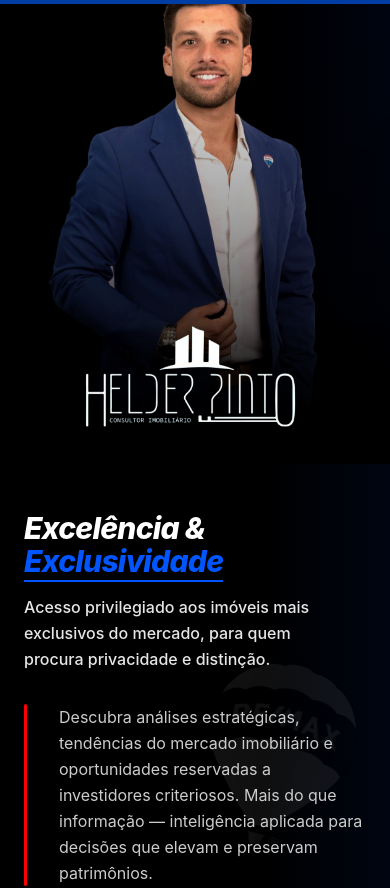
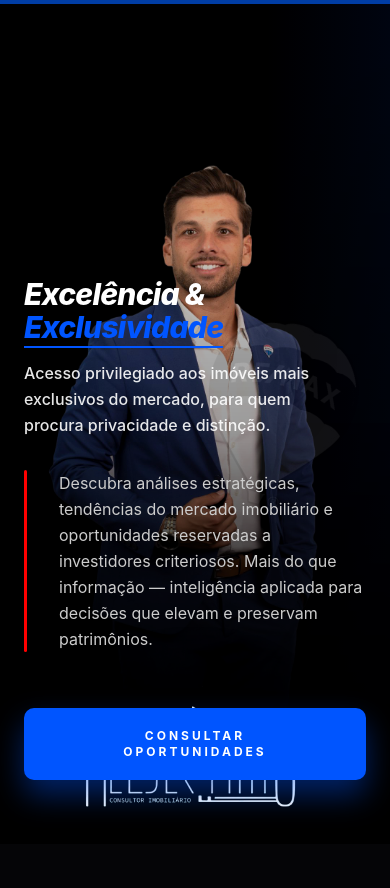
Before and after one commit to vitoriaservicosdepintura-arch/helderconsultorremax, a React (Vite) app: page / in a window 390 px wide. Shown: the top 888 px of the page. Built offline with nearby package versions, Linux system fonts and the light colour scheme.

Commit message:
Add files via upload

```diff
--- a/src/components/Footer.tsx
+++ b/src/components/Footer.tsx
@@ -61,12 +61,11 @@ const Footer = () => {
                   <p className="text-white font-bold">+351 961 526 716</p>
                 </div>
               </li>
-              <li className="flex items-start space-x-4">
-                <Phone className="w-5 h-5 text-brand mt-0.5 shrink-0" />
-                <div className="text-sm">
-                  <p className="text-zinc-400">Rede Fixa Nacional</p>
-                  <p className="text-white font-bold">+351 232 373 044</p>
-                </div>
+              <li className="flex items-center space-x-4">
+                <Mail className="w-5 h-5 text-brand shrink-0" />
+                <a href="mailto:hpinto@remax.pt" className="text-white font-bold text-sm hover:text-brand transition-colors">
+                  hpinto@remax.pt
+                </a>
               </li>
             </ul>
           </div>
@@ -87,12 +86,6 @@ const Footer = () => {
                   Castro Daire, Portugal
                 </a>
               </li>
-              <li className="flex items-center space-x-4">
-                <Mail className="w-5 h-5 text-brand shrink-0" />
-                <a href="mailto:hpinto@remax.pt" className="text-zinc-400 text-sm hover:text-brand-light transition-colors">
-                  hpinto@remax.pt
-                </a>
-              </li>
             </ul>
           </div>
         </div>
--- a/src/components/Hero.tsx
+++ b/src/components/Hero.tsx
@@ -24,7 +24,7 @@ const Hero = () => {
   return (
     <section
       ref={containerRef}
-      className="relative w-full min-h-screen flex flex-col lg:flex-row items-center justify-between overflow-hidden bg-[#000000] [perspective:1200px]"
+      className="relative w-full h-screen lg:min-h-screen flex flex-col lg:flex-row items-center justify-between overflow-hidden bg-[#000000] [perspective:1200px]"
     >
       {/*
         ORGANIZAÇÃO DE CAMADAS (Z-INDEX):
@@ -34,13 +34,13 @@ const Hero = () => {
         z-30: Branding e Logos Flutuantes
       */}
 
-      {/* CAMADA 20: COLUNA ESQUERDA - FOTO DE PERFIL (PROFISSIONAL & 4K) */}
+      {/* CAMADA 20: FOTO DE PERFIL (PROFISSIONAL & 4K) - UNIFICADA NO MOBILE */}
       <motion.div
         style={{ skewY: sectionSkew }}
-        initial={{ opacity: 0, x: -30, scale: 0.95 }}
-        animate={{ opacity: 1, x: 0, scale: 1.0 }}
-        transition={{ duration: 1.2, ease: 'easeOut' }}
-        className="relative w-full lg:w-[45%] h-[55vh] sm:h-[65vh] lg:h-screen z-20 flex flex-col justify-end overflow-hidden"
+        initial={{ opacity: 0, scale: 0.95 }}
+        animate={{ opacity: 1, scale: 1.0 }}
+        transition={{ duration: 1.5, ease: 'easeOut' }}
+        className="absolute lg:relative inset-0 w-full lg:w-[45%] h-full z-10 lg:z-20 flex flex-col justify-end overflow-hidden"
       >
         <motion.div
           style={{
@@ -54,16 +54,16 @@ const Hero = () => {
           <img
             src="/helder1.png"
             alt="Helder Pinto"
-            className="w-full h-full object-cover lg:object-[center_10%] contrast-[1.05] brightness-[1.05] saturate-[1.02] origin-top pointer-events-none"
+            className="w-full h-full object-contain lg:object-cover lg:object-[center_10%] contrast-[1.05] brightness-[1.05] saturate-[1.02] origin-top pointer-events-none"
             style={{
               WebkitBackfaceVisibility: 'hidden',
               backfaceVisibility: 'hidden',
               transform: 'translateZ(0)'
             }}
           />
-          {/* Degradê de base reforçado para "aterrar" a imagem e a logo */}
-          <div className="absolute inset-0 bg-gradient-to-t from-black via-black/40 to-transparent opacity-100 z-20" />
-          <div className="absolute bottom-0 left-0 w-full h-[30%] bg-gradient-to-t from-black to-transparent z-20" />
+          {/* Degradê de base unificado para o mobile */}
+          <div className="absolute inset-0 bg-gradient-to-t from-black via-black/40 lg:via-black/20 to-transparent opacity-100 lg:opacity-90 z-20" />
+          <div className="absolute bottom-0 left-0 w-full h-[50%] lg:h-[30%] bg-gradient-to-t from-black to-transparent z-20" />
         </motion.div>
 
         {/* LOGOTIPO HÉLDER PINTO COM SOMBRA DE BASE (SOMBRA DE CONTATO) */}
@@ -86,8 +86,8 @@ const Hero = () => {
         </motion.div>
       </motion.div>
 
-      {/* CAMADA 10: COLUNA DIREITA - CONTEÚDO PREMIUM E CTA */}
-      <div className="relative w-full lg:w-[55%] min-h-[60vh] lg:min-h-screen flex items-center justify-center lg:justify-start px-6 sm:px-12 lg:pl-20 py-12 lg:py-20 z-10">
+      {/* CAMADA 10: CONTEÚDO PREMIUM SOBREPOSTO NO MOBILE */}
+      <div className="relative w-full lg:w-[55%] h-full flex items-end lg:items-center justify-center lg:justify-start px-6 sm:px-12 lg:pl-20 pb-16 lg:py-20 z-30">
 
         {/* WATERMARK RE/MAX SUTIL AO FUNDO (VERSÃO AMPLIADA E DINÂMICA) */}
         <motion.div
```
